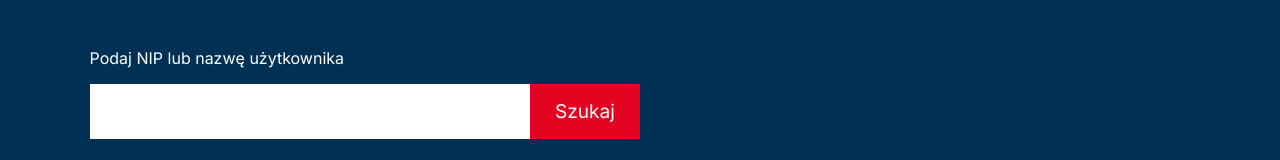
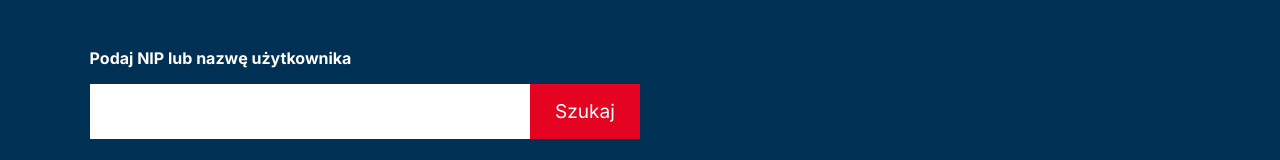
Before and after one commit to JJacobPR/debt_exchange, a React (Vite) app: page / in a window 1280 px wide. Shown: the top 160 px of the page. Built offline with nearby package versions, Linux system fonts and the light colour scheme; no server answers.

Commit message:
Added ContexT

```diff
--- a/src/components/debtExchange/header/Header.tsx
+++ b/src/components/debtExchange/header/Header.tsx
@@ -1,13 +1,23 @@
+import { useTableContext } from "@store/tableContext";
 import styles from "./Header.module.scss";
+import { useState } from "react";
 
 const Header = () => {
+  const [searchPhrase, setSearchPhrase] = useState<string>("");
+  const { searchRows } = useTableContext();
+
+  const submitSearchForm = (e: React.FormEvent<HTMLFormElement>) => {
+    e.preventDefault();
+    searchRows(searchPhrase);
+  };
+
   return (
     <div className={styles["header-wrapper"]}>
       <header className={styles["header"]}>
-        <div className="header__title">Podaj NIP lub nazwę użytkownika</div>
-        <form className="header__actions">
-          <input type="text" />
-          <button>Szukaj</button>
+        <h4>Podaj NIP lub nazwę użytkownika</h4>
+        <form onSubmit={submitSearchForm}>
+          <input type="text" onChange={(e) => setSearchPhrase(e.target.value)} />
+          <button type="submit">Szukaj</button>
         </form>
       </header>
     </div>
--- a/src/components/debtExchange/table/Table.tsx
+++ b/src/components/debtExchange/table/Table.tsx
@@ -1,9 +1,10 @@
-import { useFetch } from "@hooks/useFetch";
 import Pagination from "../pagination/Pagination";
 import styles from "./Table.module.scss";
 import TableCategories from "./tableCategories/TableCategories";
 import TableRecord from "./tableRecord/TableRecord";
 import LoadingCircle from "@ui/loadingCircle/LoadingCircle";
+import { useTableContext } from "@store/tableContext";
+import { use, useEffect } from "react";
 
 type tableItem = {
   Id: number;
@@ -14,13 +15,13 @@ type tableItem = {
 };
 
 const Table = () => {
-  const { data, isPending, error } = useFetch<tableItem[]>("https://rekrutacja-webhosting-it.krd.pl/api/Recruitment/GetTopDebts");
+  const { rows: data, loading, error } = useTableContext();
 
   return (
     <div className={styles["debt-table"]}>
       <TableCategories />
-      {isPending && <LoadingCircle />}
-      {!isPending && !error && data && data.map((item: tableItem) => <TableRecord key={item.Id} name={item.Name} nip={item.NIP} value={item.Value} date={item.Date} />)}
+      {loading && <LoadingCircle />}
+      {!loading && !error && data && data.map((item: tableItem) => <TableRecord key={item.Id} name={item.Name} nip={item.NIP} value={item.Value} date={item.Date} />)}
       <Pagination />
     </div>
   );
--- a/src/hooks/useFetch.tsx
+++ b/src/hooks/useFetch.tsx
@@ -1,28 +1,38 @@
 import { useState, useEffect } from "react";
 
-export const useFetch = <T,>(url: string) => {
+export const useFetch = <T,>(url: string, method: string = "GET", body?: object) => {
   const [data, setData] = useState<T | null>(null);
-  const [isPending, setIsPending] = useState(false);
+  const [isLoading, setIsLoading] = useState(false);
   const [error, setError] = useState<string | null>(null);
 
   useEffect(() => {
     const fetchData = async () => {
-      setIsPending(true);
+      setIsLoading(true);
       try {
-        const response = await fetch(url);
+        const options: RequestInit = {
+          method,
+          headers: {
+            "Content-Type": "application/json",
+          },
+          ...(body && { body: JSON.stringify(body) }),
+        };
+
+        const response = await fetch(url, options);
+
         if (!response.ok) throw new Error(response.statusText);
+
         const json: T = await response.json();
         setData(json);
         setError(null);
-      } catch (error) {
-        setError(`${error} Could not Fetch Data`);
+      } catch (err) {
+        setError(`${err} Could not Fetch Data`);
       } finally {
-        setIsPending(false);
+        setIsLoading(false);
       }
     };
 
     fetchData();
-  }, [url]);
+  }, [url, method, body]);
 
-  return { data, isPending, error };
+  return { data, isLoading, error };
 };
--- a/src/main.tsx
+++ b/src/main.tsx
@@ -1,10 +1,11 @@
 import { StrictMode } from "react";
 import { createRoot } from "react-dom/client";
 import DebtExchange from "@components/debtExchange/DebtExchange";
+import { TableContextProvider } from "./store/tableContext";
 import "./index.scss";
 
 createRoot(document.getElementById("root")!).render(
   <StrictMode>
-    <DebtExchange />
+    <TableContextProvider children={<DebtExchange />} />
   </StrictMode>
 );
--- /dev/null
+++ b/src/store/tableContext.tsx
@@ -0,0 +1,75 @@
+import { useFetch } from "@hooks/useFetch";
+import { createContext, ReactNode, useContext, useEffect, useState } from "react";
+
+type tableItem = {
+  Id: number;
+  Name: string;
+  NIP: string;
+  Value: string;
+  Date: string;
+};
+
+type tableContextType = {
+  rows: tableItem[];
+  loading?: boolean;
+  error?: string;
+  searchRows: (phrase: string) => void;
+};
+
+const TableContext = createContext<tableContextType | null>(null);
+
+export const TableContextProvider = ({ children }: { children: ReactNode }) => {
+  const [rows, setRows] = useState<tableItem[]>([]);
+  const [loading, setLoading] = useState<boolean>(true);
+  const [error, setError] = useState<string | undefined>(undefined);
+
+  const { data, isLoading, error: fetchError } = useFetch<tableItem[]>("https://rekrutacja-webhosting-it.krd.pl/api/Recruitment/GetTopDebts");
+
+  useEffect(() => {
+    if (data) {
+      setRows(data);
+    }
+
+    setLoading(isLoading);
+
+    if (fetchError) {
+      setError(fetchError);
+    }
+  }, [data, isLoading, fetchError]);
+
+  const searchRows = async (phrase: string) => {
+    setLoading(true);
+    try {
+      const response = await fetch("https://rekrutacja-webhosting-it.krd.pl/api/Recruitment/GetFilteredDebts", {
+        method: "POST",
+        headers: {
+          "Content-Type": "application/json",
+        },
+        body: JSON.stringify({ phrase }),
+      });
+
+      if (!response.ok) {
+        throw new Error("Failed to fetch data");
+      }
+
+      const data = await response.json();
+      setRows(data);
+      setError(undefined);
+    } catch (err: any) {
+      setError(err.message);
+    } finally {
+      setLoading(false);
+    }
+  };
+  return <TableContext.Provider value={{ rows, loading, error, searchRows }}>{children}</TableContext.Provider>;
+};
+
+export const useTableContext = () => {
+  const tableContext = useContext(TableContext);
+
+  if (!tableContext) {
+    throw new Error("useTableContext must be used within a TableContextProvider");
+  }
+
+  return tableContext;
+};
--- a/tsconfig.app.json
+++ b/tsconfig.app.json
@@ -21,6 +21,7 @@
       "@components/*": ["src/components/*"],
       "@hooks/*": ["src/hooks/*"],
       "@partials/*": ["src/assets/partials/partials.scss"],
+      "@store/*": ["src/store/*"],
       "@ui/*": ["src/ui/*"]
     },
 
--- a/vite.config.ts
+++ b/vite.config.ts
@@ -26,6 +26,10 @@ export default defineConfig({
         find: "@ui",
         replacement: path.resolve(__dirname, "./src/ui"),
       },
+      {
+        find: "@store",
+        replacement: path.resolve(__dirname, "./src/store"),
+      },
     ],
   },
 });
```
